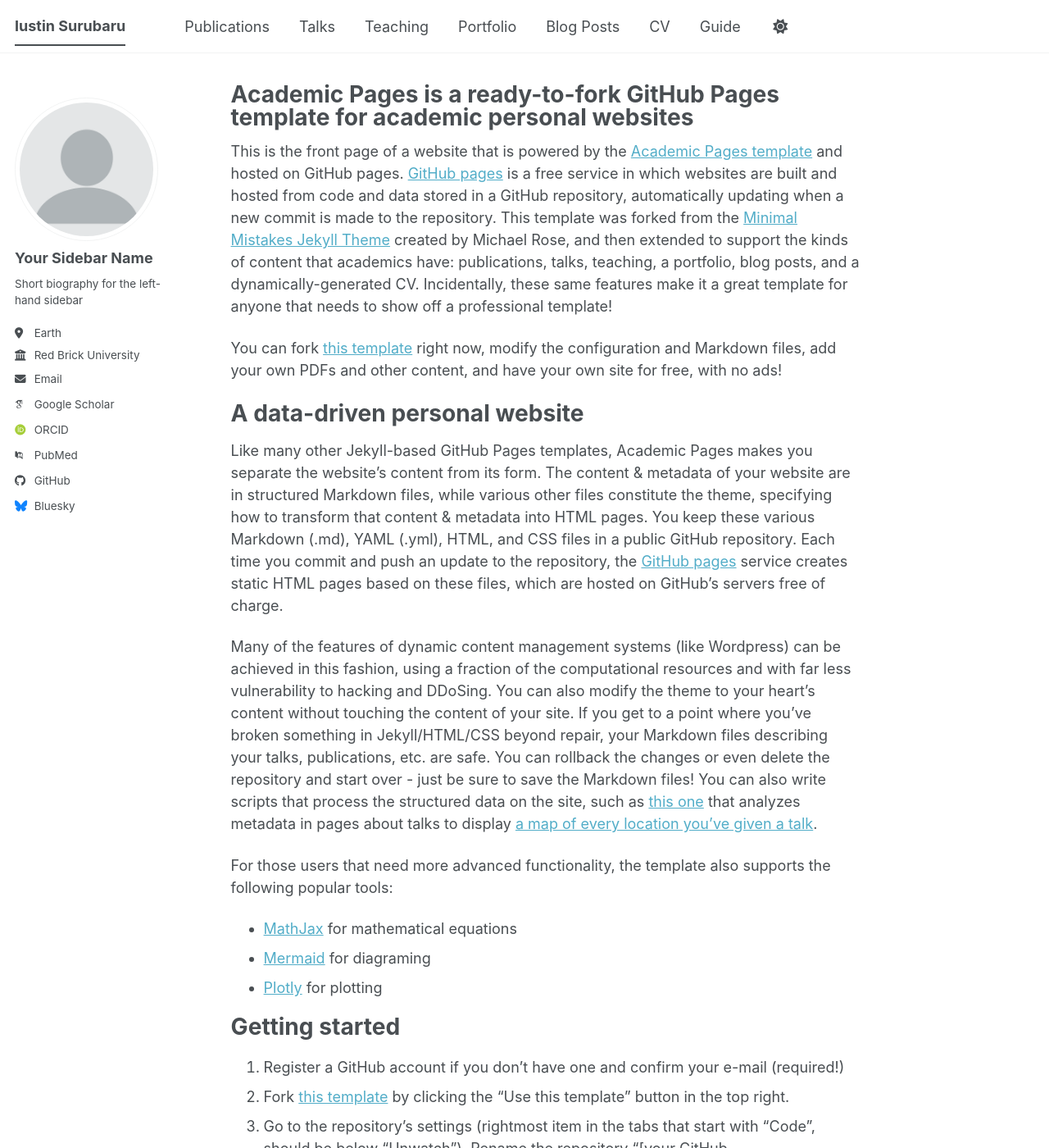
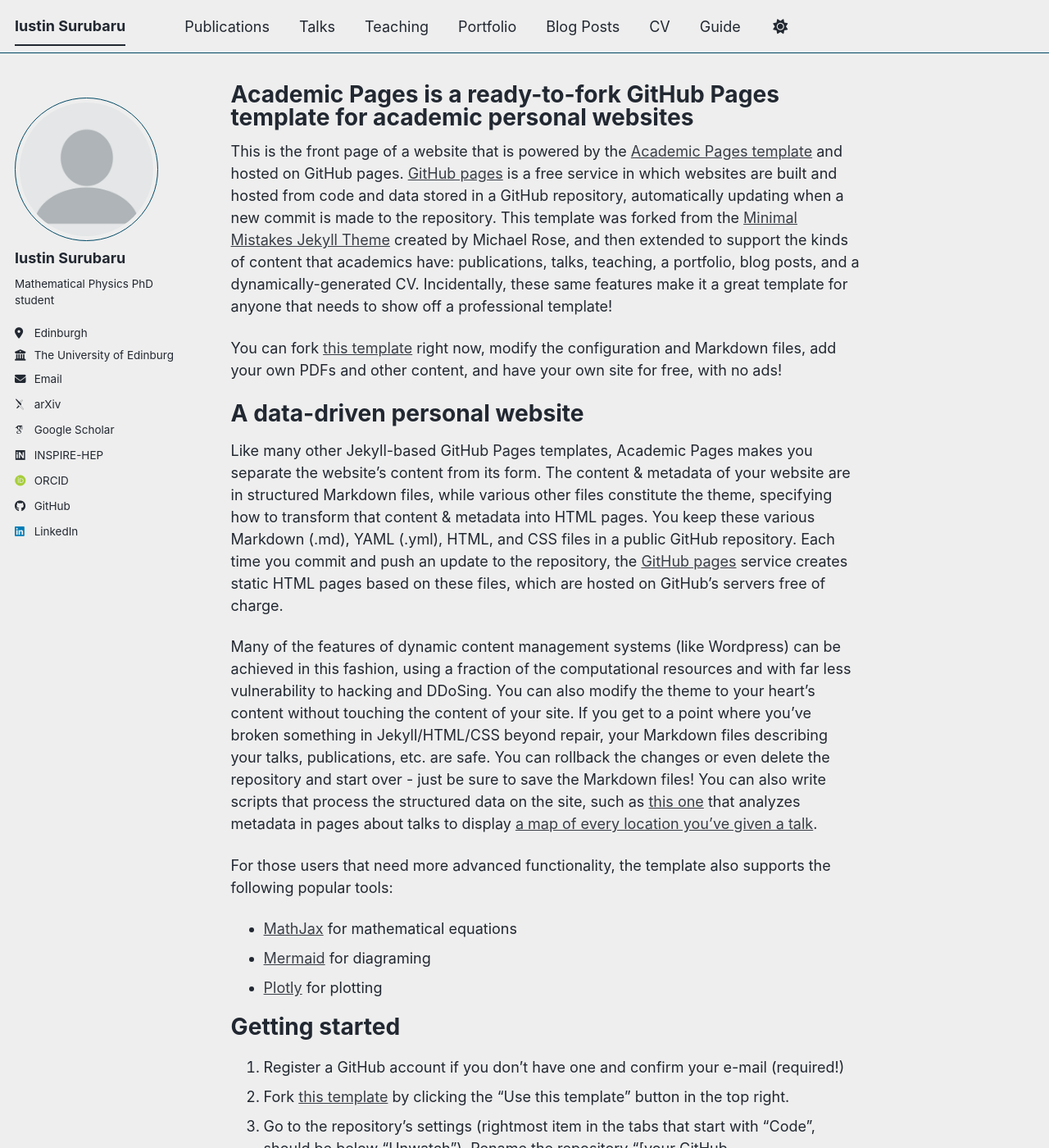
Before and after one commit to IustinS2/IustinS2.github.io, a Jekyll site: the page built from _pages/about.md, in a window 1280 px wide and 1400 px high. Shown: the whole window at 82% size. Built offline with Jekyll 4.4.1, drawn with Linux system fonts in a browser that asks for light colours; some web fonts are replaced; a script bundle is joined from its source files by our own code; library files that are not in the unit come from our copies.

Commit message:
Update _config.yml

```diff
--- a/_config.yml
+++ b/_config.yml
@@ -7,12 +7,12 @@
 # server process.
 
 # Basic Site Settings
-locale                   : "en-US"
-site_theme               : "default" # The available themes options are "default", "air", "sunrise", "mint", "dirt" and "contrast"
+locale                   : "en-UK"
+site_theme               : "air" # The available themes options are "default", "air", "sunrise", "mint", "dirt" and "contrast"
 title                    : "Iustin Surubaru"
 title_separator          : "-"
 name                     : &name "Iustin Surubaru"
-description              : &description "Your Name's academic portfolio"   # Update this with a general description of your site, this is the default if not overridden by a page
+description              : &description "Iustin Surubaru's academic website"   # Update this with a general description of your site, this is the default if not overridden by a page
 url                      : https://academicpages.github.io # The base hostname & protocol for your site e.g. "https://[your GitHub username].github.io",
                                                            # or if you already have some other page hosted on Github then use "https://[your GitHub username].github.io/[Your Repo Name]"
 baseurl                  : "" # the subpath of your site, e.g. "/blog"
@@ -24,24 +24,24 @@
 author:
   # Biographic information
   avatar           : "profile.png"
-  name             : "Your Sidebar Name"
+  name             : "Iustin Surubaru"
   pronouns         : # example: "she/her"
-  bio              : "Short biography for the left-hand sidebar"
-  location         : "Earth"
-  employer         : "Red Brick University"
+  bio              : "Mathematical Physics PhD student"
+  location         : "Edinburgh"
+  employer         : "The University of Edinburgh"
   uri              : # URL
-  email            : "none@example.org"
+  email            : "iustin.surubaru@ed.ac.uk"
 
   # Academic websites
   academia         : # URL
-  arxiv            : # URL - Update with the correct link to your profile
+  arxiv            : "https://arxiv.org/search/hep-th?searchtype=author&query=Surubaru,+I" # URL - Update with the correct link to your profile
   googlescholar    : "https://scholar.google.com/citations?user=PS_CX0AAAAAJ"
-  inspire-hep      : # URL
+  inspire-hep      : "https://inspirehep.net/authors/2867807" # URL
   impactstory      : # URL
-  orcid            : "https://orcid.org/yourorcidurl"
+  orcid            : "https://orcid.org/0009-0005-8494-2904"
   semantic         : # URL
   ssrn             : # URL
-  pubmed           : "https://www.ncbi.nlm.nih.gov/pubmed/?term=john+snow"
+  pubmed           : # URL
   researchgate     : # URL
   scopus           : # URL
   zotero           : # URL
@@ -51,13 +51,13 @@
   bitbucket        : # Username - Update with your username on the site
   codepen          : # Username
   dribbble         : # Username
-  github           : "academicpages"
+  github           : "https://github.com/IustinS2"
   kaggle           : # Username
   stackoverflow    : # User number or user number and name (i.e., use "1" or "1/jeff-atwood")
 
   # Social media
   artstation       : # Username
-  bluesky          : "bsky.app" # Replace this with you Bluesky username
+  bluesky          :  # Replace this with you Bluesky username
   facebook         : # Username
   flickr           : # Username
   foursquare       : # Username
@@ -66,7 +66,7 @@
   keybase          : # Username
   instagram        : # Username
   lastfm           : # Username
-  linkedin         : # Username
+  linkedin         : "https://www.linkedin.com/in/iustin-surubaru-5a0238245/" # Username
   mastodon         : # URL
   medium           : # URL
   pinterest        : # Username
```
